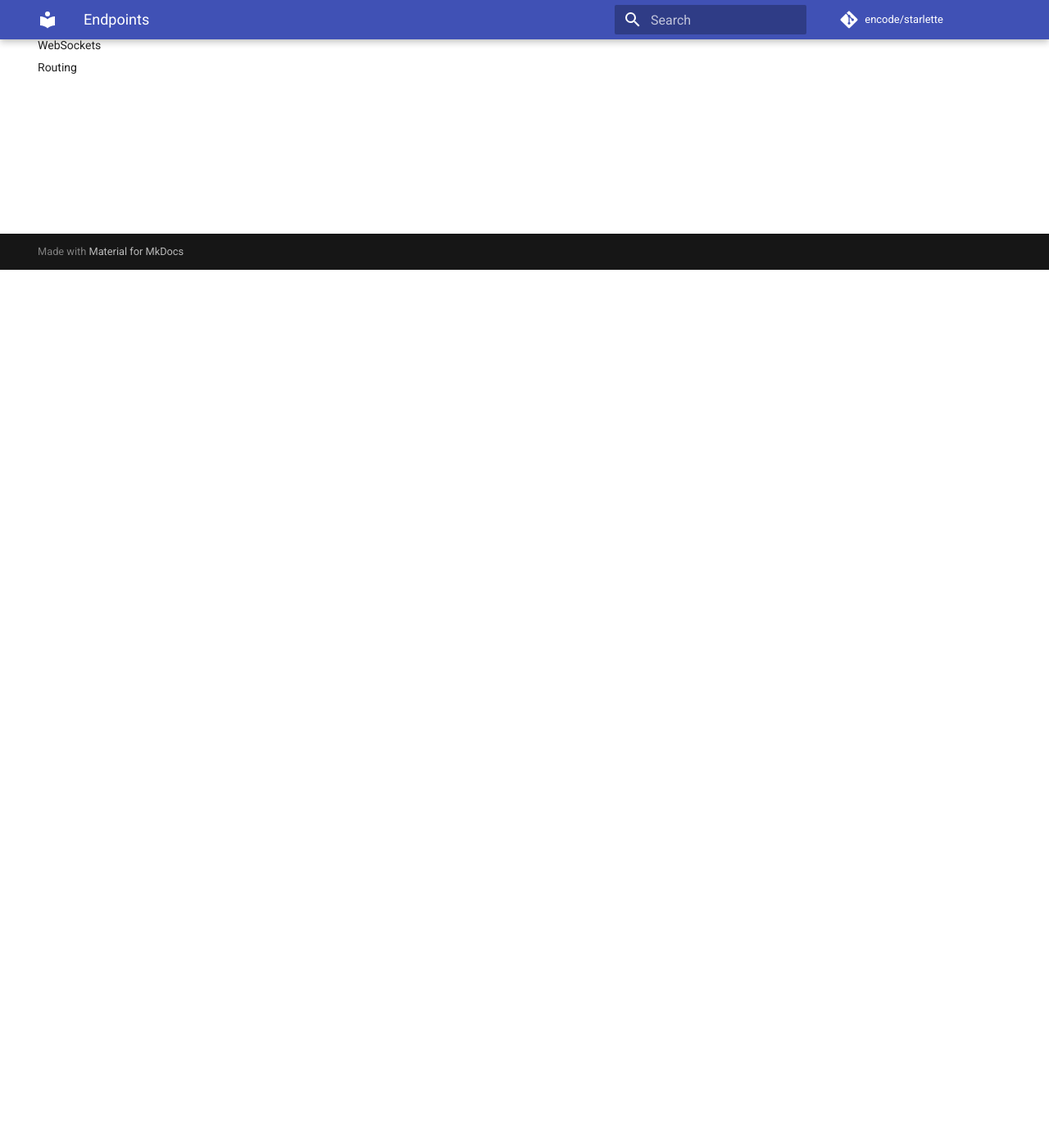
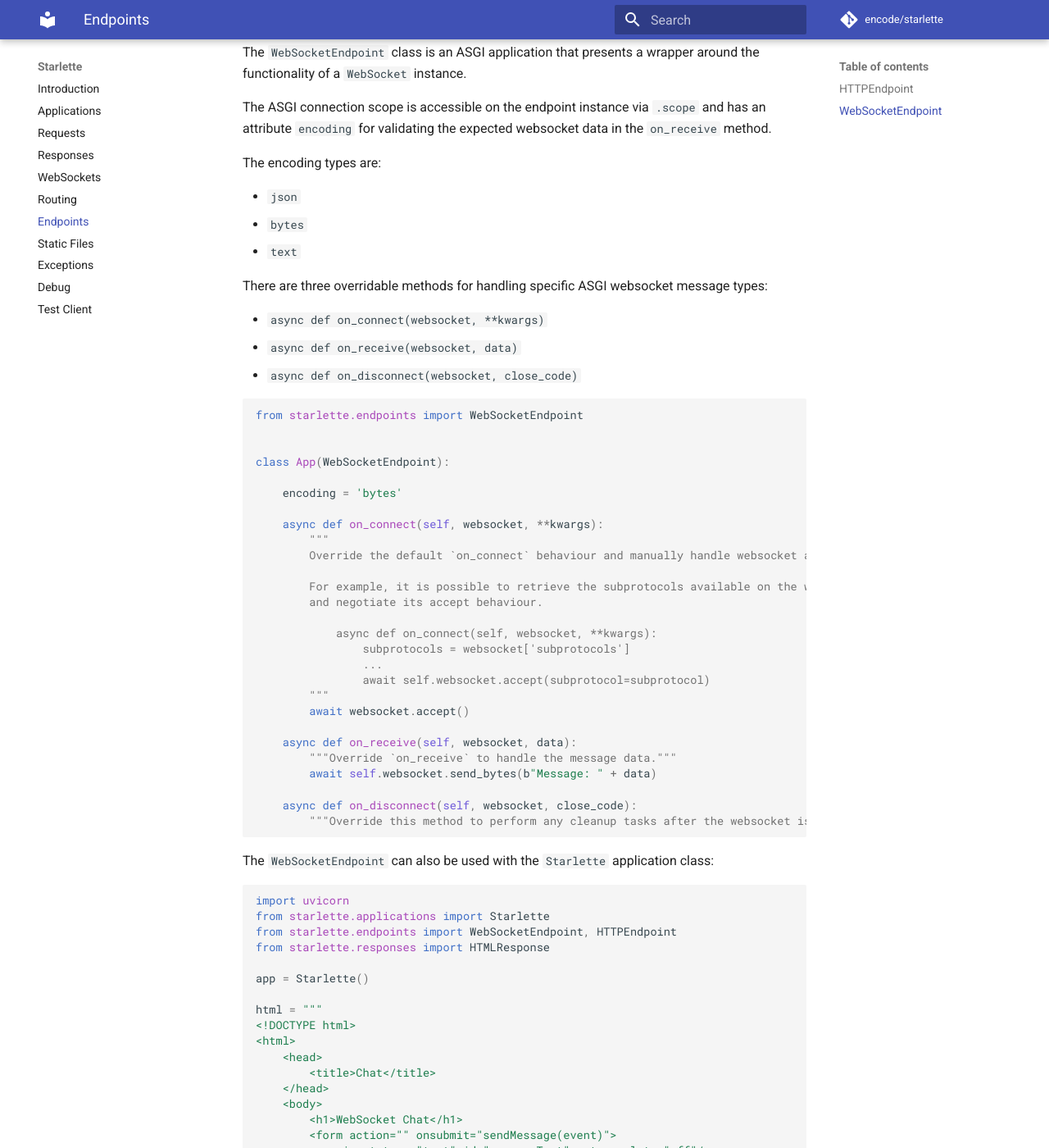
Before and after one commit to hidraco/starlette, an MkDocs documentation site: the page built from docs/endpoints.md, in a window 1280 px wide and 1400 px high, scrolled down 1071 px. Shown: the whole window at 82% size. Built offline with MkDocs 1.6.1 and Material for MkDocs 9.7.7, drawn with Linux system fonts in a browser that asks for light colours; comment, search, counter and statistics services are not loaded; some of the changed text lies outside the part shown.

Commit message:
Class-based websocket handler (#62)
* WebSocketEndpoint class, docs, tests.

* Refactor WebSocketEndpoint class to only store scope. Update WebSocketEndpoint docs example and tests.

* Add decode method to WebSocketEndpoint, update docs, update tests

````diff
--- a/docs/endpoints.md
+++ b/docs/endpoints.md
@@ -1,6 +1,8 @@
 
-Starlette includes an `HTTPEndpoint` class that provides a class-based view pattern which
-handles HTTP method dispatching.
+Starlette includes the classes `HTTPEndpoint` and `WebSocketEndpoint` that provide a class-based view pattern for
+handling HTTP method dispatching and WebSocket sessions.
+
+### HTTPEndpoint
 
 The `HTTPEndpoint` class can be used as an ASGI application:
 
@@ -42,3 +44,118 @@ class User(HTTPEndpoint):
 
 HTTP endpoint classes will respond with "405 Method not allowed" responses for any
 request methods which do not map to a corresponding handler.
+
+### WebSocketEndpoint
+
+The `WebSocketEndpoint` class is an ASGI application that presents a wrapper around
+the functionality of a `WebSocket` instance.
+
+The ASGI connection scope is accessible on the endpoint instance via `.scope` and
+has an attribute `encoding` for validating the expected websocket data in the
+`on_receive` method.
+
+The encoding types are:
+
+* `json`
+* `bytes`
+* `text`
+
+There are three overridable methods for handling specific ASGI websocket message types:
+
+* `async def on_connect(websocket, **kwargs)`
+* `async def on_receive(websocket, data)`
+* `async def on_disconnect(websocket, close_code)`
+
+```python
+from starlette.endpoints import WebSocketEndpoint
+
+
+class App(WebSocketEndpoint):
+
+    encoding = 'bytes'
+
+    async def on_connect(self, websocket, **kwargs):
+        """
+        Override the default `on_connect` behaviour and manually handle websocket acceptance.
+
+        For example, it is possible to retrieve the subprotocols available on the websocket instance
+        and negotiate its accept behaviour.
+
+            async def on_connect(self, websocket, **kwargs):
+                subprotocols = websocket['subprotocols']
+                ...
+                await self.websocket.accept(subprotocol=subprotocol)
+        """
+        await websocket.accept()
+
+    async def on_receive(self, websocket, data):
+        """Override `on_receive` to handle the message data."""
+        await self.websocket.send_bytes(b"Message: " + data)
+
+    async def on_disconnect(self, websocket, close_code):
+        """Override this method to perform any cleanup tasks after the websocket is closed."""
+```
+
+The `WebSocketEndpoint` can also be used with the `Starlette` application class:
+
+```python
+import uvicorn
+from starlette.applications import Starlette
+from starlette.endpoints import WebSocketEndpoint, HTTPEndpoint
+from starlette.responses import HTMLResponse
+
+app = Starlette()
+
+html = """
+<!DOCTYPE html>
+<html>
+    <head>
+        <title>Chat</title>
+    </head>
+    <body>
+        <h1>WebSocket Chat</h1>
+        <form action="" onsubmit="sendMessage(event)">
+            <input type="text" id="messageText" autocomplete="off"/>
+            <button>Send</button>
+        </form>
+        <ul id='messages'>
+        </ul>
+        <script>
+            var ws = new WebSocket("ws://localhost:8000/ws");
+            ws.onmessage = function(event) {
+                var messages = document.getElementById('messages')
+                var message = document.createElement('li')
+                var content = document.createTextNode(event.data)
+                message.appendChild(content)
+                messages.appendChild(message)
+            };
+            function sendMessage(event) {
+                var input = document.getElementById("messageText")
+                ws.send(input.value)
+                input.value = ''
+                event.preventDefault()
+            }
+        </script>
+    </body>
+</html>
+"""
+
+
+@app.route("/")
+class HTTPApp(HTTPEndpoint):
+    async def get(self, request):
+        return HTMLResponse(html)
+
+
+@app.websocket_route("/ws")
+class WebSocketEchoEndpoint(WebSocketEndpoint):
+
+    encoding = "text"
+
+    async def on_receive(self, websocket, data):
+        await websocket.send_text(f"Message text was: {data}")
+
+
+if __name__ == "__main__":
+    uvicorn.run(app, host="0.0.0.0", port=8000)
+```
````
Also changed, not shown: 2 other files.
